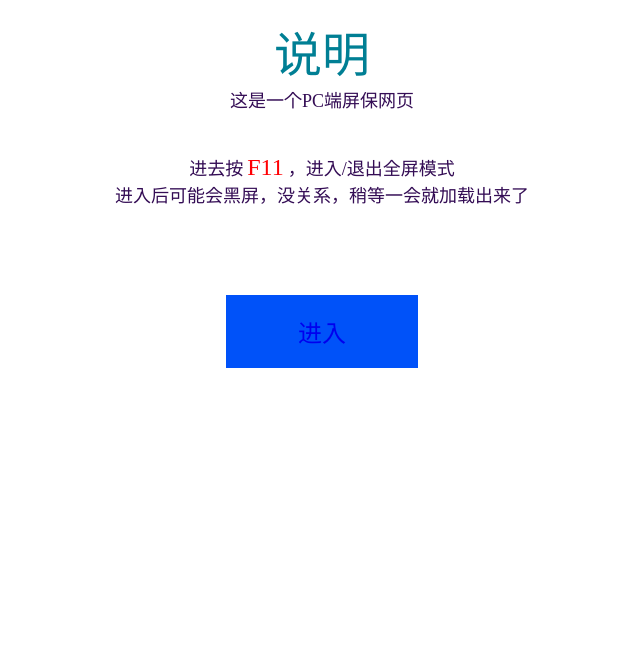
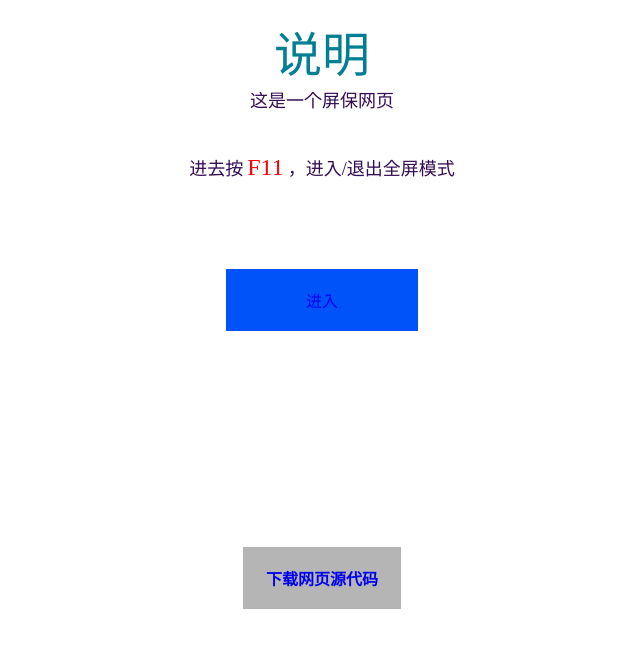
Before and after one commit to timeless-dream123/Time, a plain HTML site: page index.html in a window 1280 px wide. Shown: the whole page, without its empty margins (318-958 px from the left). Drawn offline with Linux system fonts and the light colour scheme.

Commit message:
Add files via upload

```diff
--- a/index.html
+++ b/index.html
@@ -19,17 +19,16 @@ a:active {
 </style>
 </head>
 
-<body text="#FFFFFF">
+<body text="#000000">
 <p align="center">
   <font size="7" color="#007F94">说明</font><br>
-  <font size="4" color="#340D55">这是一个PC端屏保网页<br>
+  <font size="4" color="#340D55">这是一个屏保网页<br>
     <br>
     <br>
     进去按</font>
   <font color="#FF0004" size="5">F11</font>
-	<font size="4" color="#340D55">，进入/退出全屏模式<br>
-	进入后可能会黑屏，没关系，稍等一会就加载出来了</font>
-	</p>
+	<font size="4" color="#340D55">，进入/退出全屏模式</font>
+</p>
 <br><br>
 <br>
 <br>
@@ -39,7 +38,32 @@ a:active {
 	<table width="192" height="58" bgcolor="#0052F9" align="center">
   <tbody>
     <tr>
-      <td><p align="center"><font size="5">进入</font></p></td>
+      <td>
+		  <p align="center">
+			  <font>进入</font>
+		  </p>
+	  </td>
+    </tr>
+  </tbody>
+</table>
+<br>
+<br>
+<br>
+<br>
+<br>
+<br>
+<br>
+<br>
+<br>
+<br>
+<br>
+<br>
+</a>
+	<a href="Web.rar">
+	<table width="158"  height="56" align="center" bgcolor="#B5B5B5">
+  <tbody>
+    <tr>
+      <td><p align="center"><strong> <font>下载网页源代码</font> </strong></p></td>
     </tr>
   </tbody>
 </table>
```
Also changed, not shown: 1 other file.
